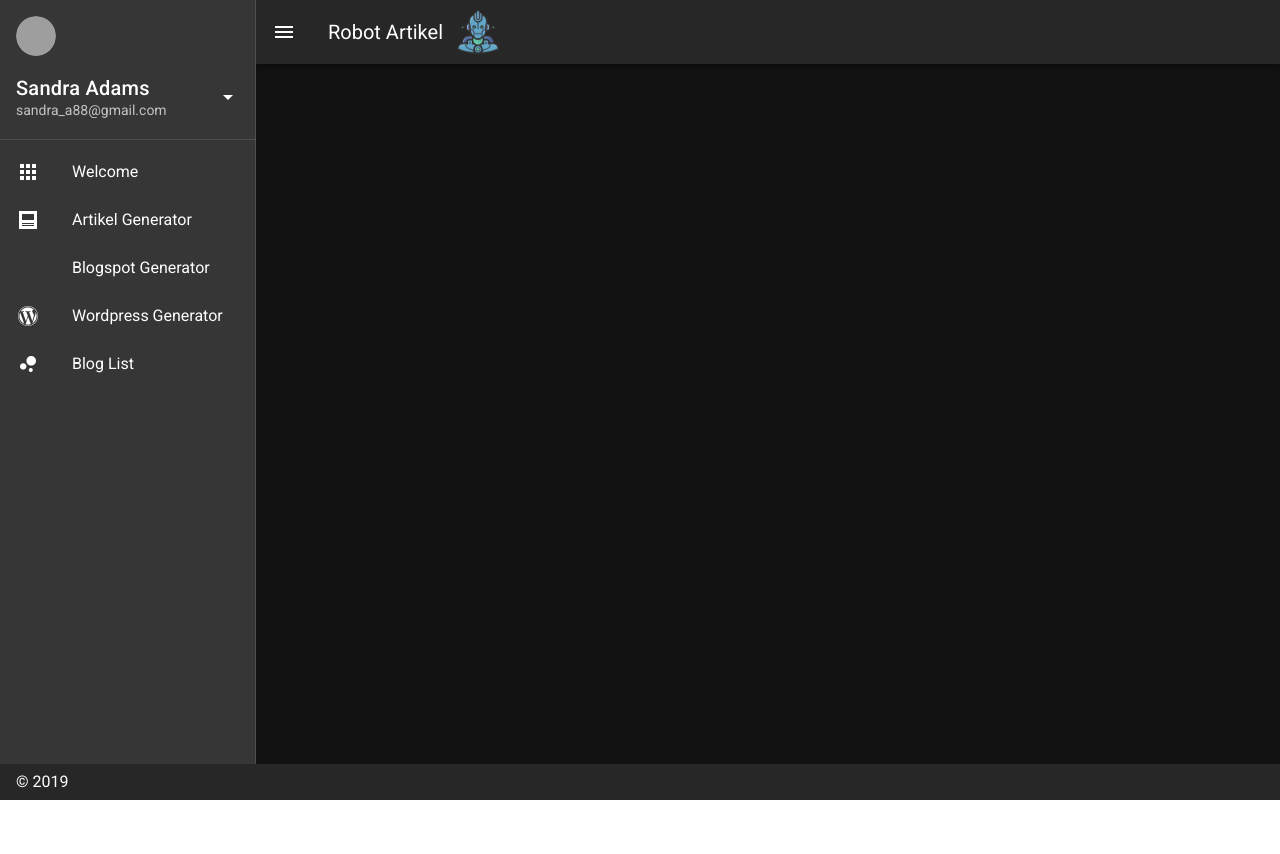
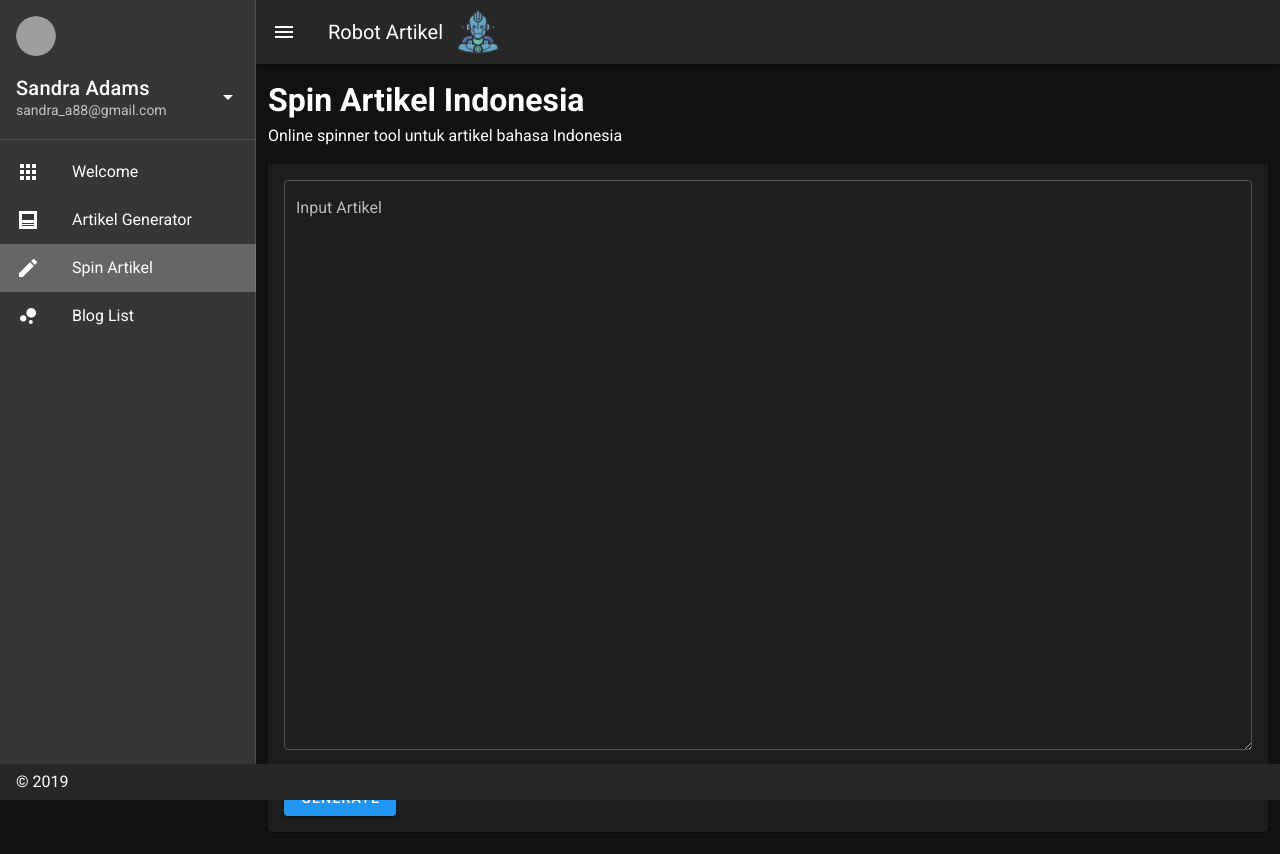
Before and after one commit to harimayco/robotartikel, a Nuxt app: page /spin-artikel in a window 1280 px wide. Shown: the top 854 px of the page. Before the commit the page ends 800 px from the top, so only its background shows below. Built offline with nearby package versions, Linux system fonts and the light colour scheme; grey boxes are pictures that could not be loaded.

Commit message:
new update

```diff
--- a/layouts/default.vue
+++ b/layouts/default.vue
@@ -86,16 +86,16 @@ export default {
           to: "/artikel-generator"
         },
         {
-          icon: "mdi-blogger",
-          title: "Blogspot Generator",
-          to: "/blogspot"
+          icon: "mdi-pencil",
+          title: "Spin Artikel",
+          to: "/spin-artikel"
         },
 
-        {
+        /*{
           icon: "mdi-wordpress",
           title: "Wordpress Generator",
           to: "/wordpress-xml-generator"
-        },
+        },*/
         {
           icon: "mdi-chart-bubble",
           title: "Blog List",
--- a/pages/artikel-generator.vue
+++ b/pages/artikel-generator.vue
@@ -153,7 +153,7 @@ export default {
           }
         })
         .then(() => {
-          alert("Success!");
+          //alert("Success!");
           this.formData = new FormData();
 
           this.refreshFiles();
--- /dev/null
+++ b/pages/spin-artikel.vue
@@ -0,0 +1,43 @@
+<template>
+  <div>
+    <h1>Spin Artikel Indonesia</h1>
+    <p>Online spinner tool untuk artikel bahasa Indonesia</p>
+    <v-card>
+      <v-card-text>
+        <v-textarea v-model="input" outlined rows="20" label="Input Artikel"></v-textarea>
+        <v-btn @click="submit" class="blue">Generate</v-btn>
+        <div v-if="result" style="padding-top:20px">
+          <h1>Result</h1>
+          <br />
+          <v-divider></v-divider>
+          <v-textarea v-model="result" outlined rows="20" label="Input Artikel"></v-textarea>
+        </div>
+      </v-card-text>
+    </v-card>
+  </div>
+</template>
+
+<script>
+export default {
+  data() {
+    return {
+      input: null,
+      result: null
+    };
+  },
+  methods: {
+    submit() {
+      const params = new URLSearchParams();
+      params.append("content", this.input);
+      this.$axios
+        .post("/api/generate-article", params)
+        .then(result => {
+          this.result = result.data;
+        })
+        .catch(err => {
+          alert("failed");
+        });
+    }
+  }
+};
+</script>
```
Also changed, not shown: 2 other files (tests, documents, lock files or other folders).
